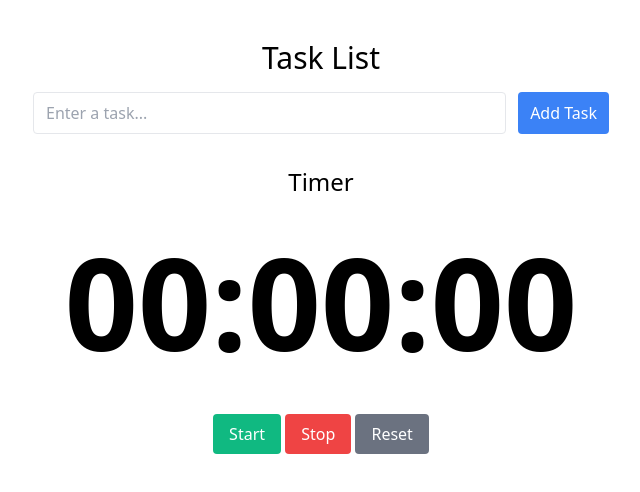
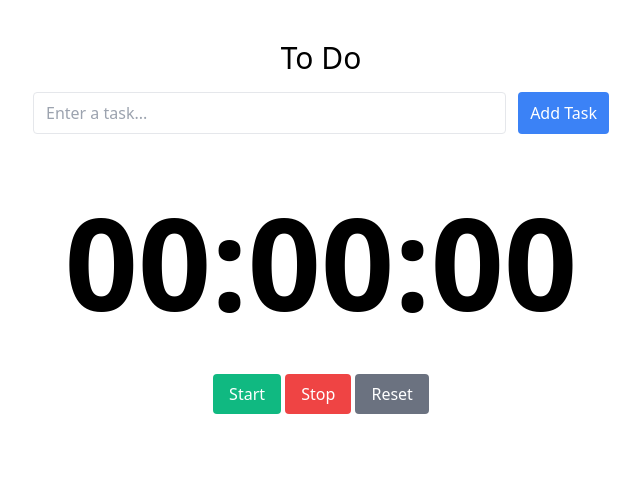
Before and after one commit to AmbiluSivabalan/ambilusivabalan.github.io, a plain HTML site: page index.html in a window 1280 px wide. Shown: the whole page, without its empty margins (319-959 px from the left). Drawn offline with nearby package versions, Linux system fonts and the light colour scheme.

Commit message:
Update index.html

```diff
--- a/index.html
+++ b/index.html
@@ -29,7 +29,7 @@
 </head>
 <body class="bg-white">
   <div class="container max-w-xl mx-auto my-10">
-    <h1 class="text-3xl mb-4 text-center">Task List</h1>
+    <h1 class="text-3xl mb-4 text-center">To Do</h1>
 
     <form id="add-task-form" class="flex mb-4">
       <input type="text" id="task-input" class="flex-grow px-3 py-2 border rounded" placeholder="Enter a task...">
@@ -40,7 +40,7 @@
       <!-- Task items will be added here -->
     </ul>
 
-    <h2 class="text-2xl mt-8 mb-2 text-center">Timer</h2>
+    <h2 class="text-2xl mt-8 mb-2 text-center"></h2>
     <div class="text-center bg-white text-black">
       <span id="timer-display">00:00:00</span><br>
       <button id="timer-start" class="text-white bg-green-500 px-4 py-2 rounded mt-4">Start</button>
```
